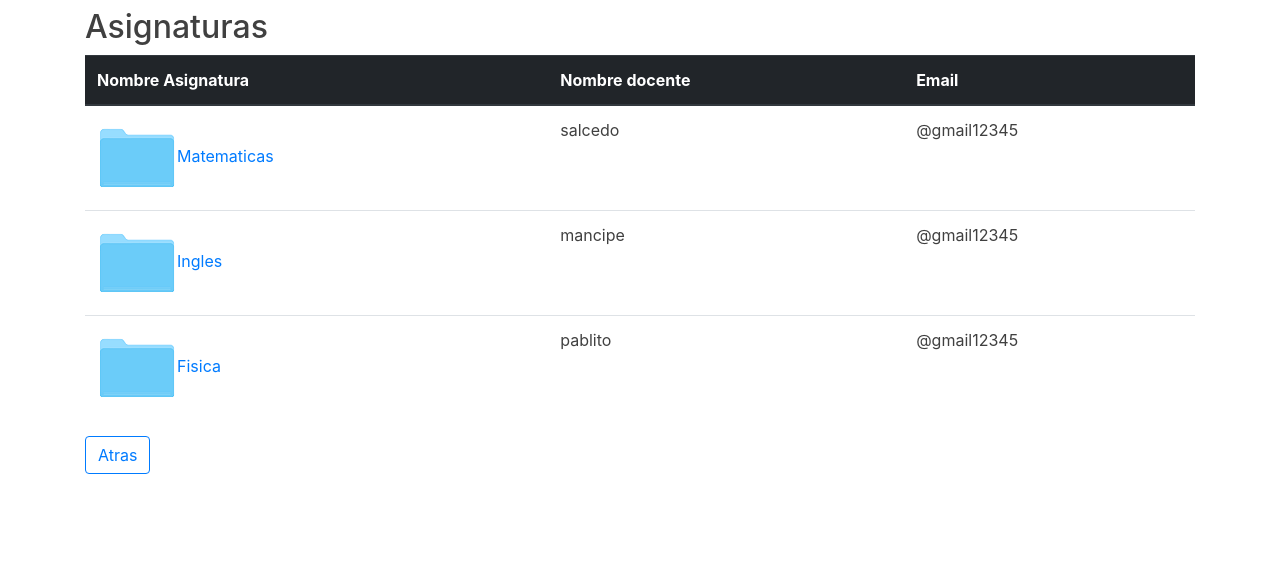
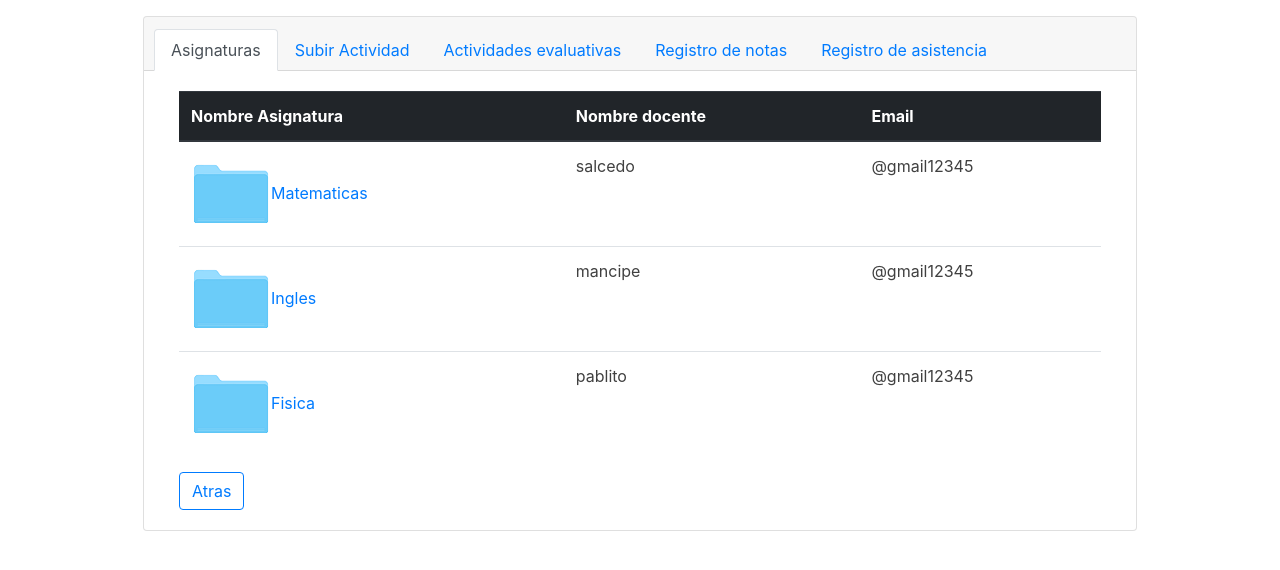
Before and after one commit to jhonssal/ClaseProg, a PHP site: page /Modulo_Asignaturas.php in a window 1280 px wide. Shown: the part 102-672 px from the top of the page. Run offline with PHP 8.4, Linux system fonts and the light colour scheme.

Commit message:
actualizar card

```diff
--- a/Modulo_Asignaturas.php
+++ b/Modulo_Asignaturas.php
@@ -11,14 +11,6 @@ require('Vista_Asignaturas.php');
 	<link rel="stylesheet" type="text/css" href="style.css">
 	<script src="bootstrap/js/jquery.min.js" type="text/javascript"></script>
 	<script src="bootstrap/js/bootstrap.min.js" type="text/javascript"></script>
-  <style>
-  /* Make the image fully responsive */
-  .carousel-inner img {
-      width: 100%;
-      height: 100%;
-      margin: auto;
-  }
-  </style>
 </head>
 <body>
 
@@ -41,16 +33,40 @@ require('Vista_Asignaturas.php');
 				</div>
 			</nav>
 		</div>
-	</div>
-   <div class="container">
-  <h2>Asignaturas</h2>
+  </div>
+
+	<!-- card de subir actividad, actividades evaluativas, registro de notas, registro de asistencia -->
+  <div class="container-fluid my-3" style="width: 64rem">
+<div class="card">
+  <div class="card-header">
+    <ul class="nav nav-tabs card-header-tabs">
+			<li class="nav-item">
+				<a class="nav-link active" href="#">Asignaturas</a>
+			</li>
+      <li class="nav-item">
+        <a class="nav-link" href="crear_actividad.html">Subir Actividad</a>
+      </li>
+      <li class="nav-item">
+        <a class="nav-link" href="actividades_evaluativas.html">Actividades evaluativas</a>
+      </li>
+ 	  <li class="nav-item">
+        <a class="nav-link" href="registro_notas.html">Registro de notas</a>
+      </li>
+      <li class="nav-item">
+        <a class="nav-link" href="registro_asistencia.html">Registro de asistencia</a>
+      </li>
+    </ul>
+  </div>
+  <div class="card-body">
+
+  <div class="container">
 <table class="table table-hover ">
    <thead class="thead-dark">
   <tr>
     <th>Nombre Asignatura</th>
     <th>Nombre docente</th>
     <th>Email</th>
-    </tr>
+  </tr>
   </thead>
 
 <?php
@@ -60,8 +76,14 @@ for ($i=0; $i < count($datovi); $i++) {
 ?>
 
 </table>
-  <button class="btn btn-outline-primary">
-    <a href="javascript:history.go(-1);">Atras</a>
+  <button class="btn btn-outline-primary"><a href="javascript:history.go(-1);">Atras</a>
   </button>
+</div>
+</div>
+</div>
+</div>
+
+
+
 </body>
 </html>
--- a/actividades_evaluativas.html
+++ b/actividades_evaluativas.html
@@ -37,6 +37,9 @@
 <div class="card">
   <div class="card-header">
     <ul class="nav nav-tabs card-header-tabs">
+			<li class="nav-item">
+				<a class="nav-link" href="Modulo_Asignaturas.php">Asignaturas</a>
+			</li>
       <li class="nav-item">
         <a class="nav-link" href="crear_actividad.html">Subir Actividad</a>
       </li>
--- a/crear_actividad.html
+++ b/crear_actividad.html
@@ -36,6 +36,9 @@
 <div class="card">
   <div class="card-header">
     <ul class="nav nav-tabs card-header-tabs">
+      <li class="nav-item">
+        <a class="nav-link" href="Modulo_Asignaturas.php">Asignaturas</a>
+      </li>
       <li class="nav-item">
         <a class="nav-link active" href="#">Subir Actividad</a>
       </li>
--- a/registro_notas.html
+++ b/registro_notas.html
@@ -36,6 +36,9 @@
 <div class="card">
   <div class="card-header">
     <ul class="nav nav-tabs card-header-tabs">
+			<li class="nav-item">
+				<a class="nav-link" href="Modulo_Asignaturas.php">Asignaturas</a>
+			</li>
       <li class="nav-item">
         <a class="nav-link" href="crear_actividad.html">Subir Actividad</a>
       </li>
```
Also changed, not shown: registro_asistencia.html (+9 -0 lines).
